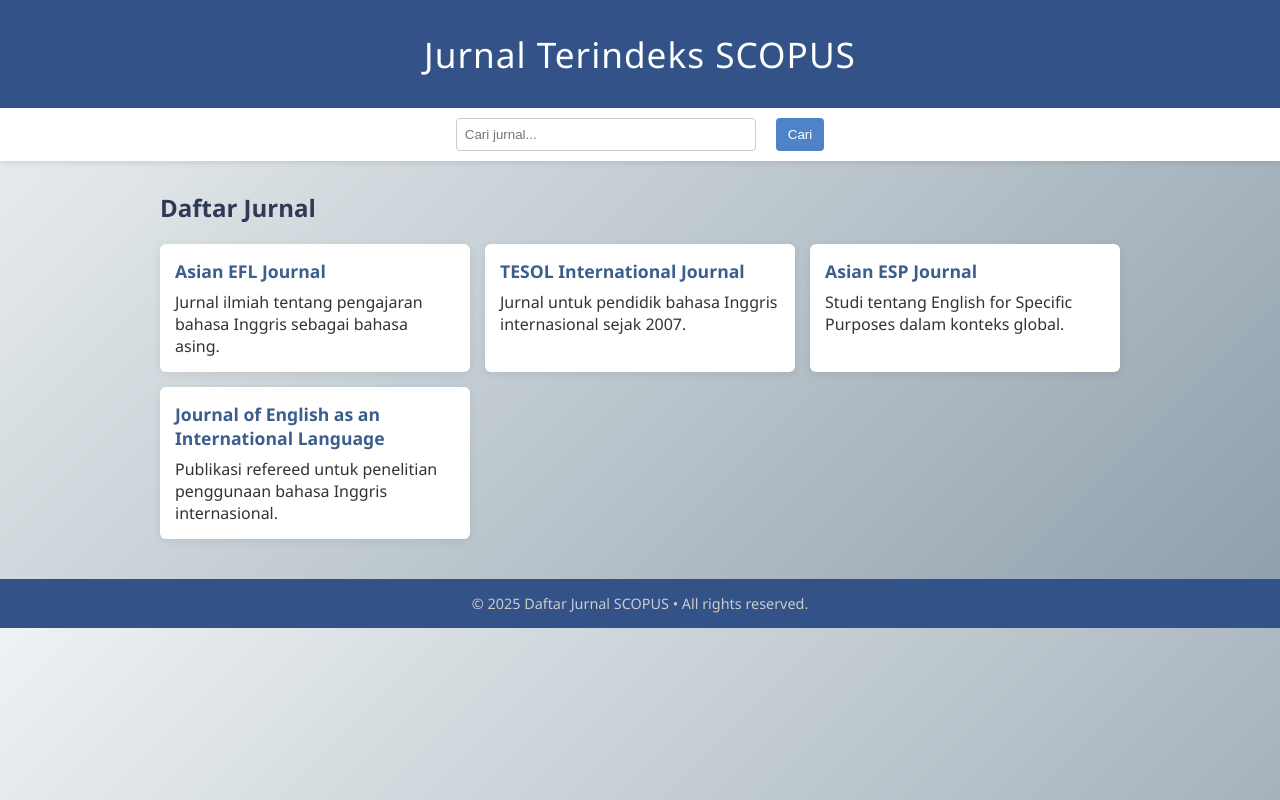
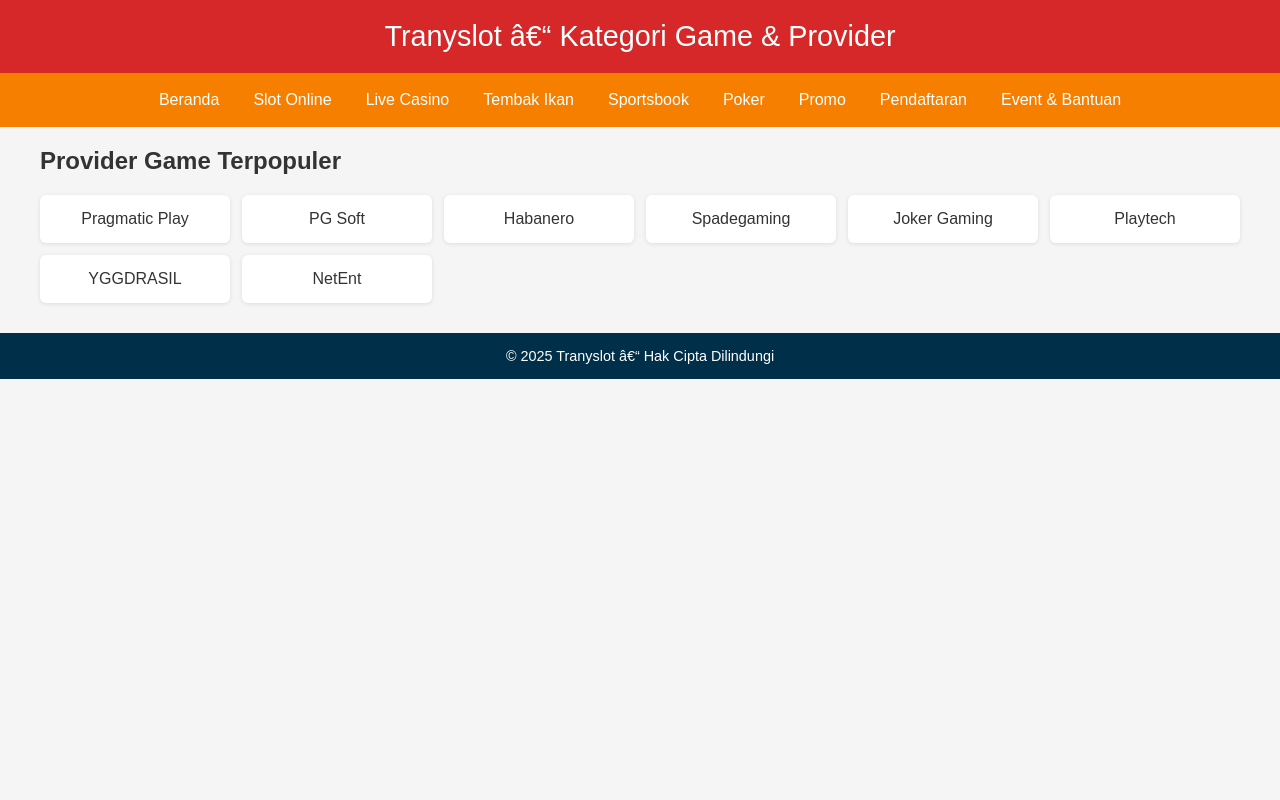
Before and after one commit to reyreygits/DANA-PREMIUM, a plain HTML site: page index.html in a window 1280 px wide. Drawn offline with Linux system fonts and the light colour scheme.

Commit message:
index.html

```diff
--- a/index.html
+++ b/index.html
@@ -1,116 +1,110 @@
 <!DOCTYPE html>
 <html lang="id">
 <head>
-  <meta charset="UTF-8" />
-  <meta name="viewport" content="width=device-width, initial-scale=1" />
-  <title>Daftar Jurnal Terindeks SCOPUS</title>
+  <meta charset="UTF‑8">
+  <meta name="viewport" content="width=device-width, initial-scale=1">
+  <title>Tranyslot – Game Slot Online Asia</title>
   <style>
-    * { margin: 0; padding: 0; box-sizing: border-box; }
     body {
-      font-family: 'Segoe UI', Tahoma, sans-serif;
-      background: linear-gradient(135deg, #eef2f3, #8e9eab);
+      font-family: Arial, sans-serif;
+      background: #f5f5f5;
+      margin: 0;
+      padding: 0;
       color: #333;
     }
     header {
-      background: #325288;
-      color: white;
+      background: #d62828;
+      color: #fff;
+      padding: 20px;
       text-align: center;
-      padding: 30px 0;
-      font-size: 2.2rem;
-      letter-spacing: 1px;
+      font-size: 1.8rem;
     }
     nav {
+      background: #f77f00;
       display: flex;
       justify-content: center;
-      gap: 20px;
-      background: #fff;
-      padding: 10px 0;
-      box-shadow: 0 2px 6px rgba(0,0,0,0.1);
+      flex-wrap: wrap;
+      gap: 10px;
+      padding: 10px;
     }
-    nav input {
-      padding: 8px;
-      border: 1px solid #ccc;
+    nav a {
+      color: white;
+      text-decoration: none;
+      padding: 8px 12px;
       border-radius: 4px;
-      width: 300px;
+      transition: background 0.3s;
     }
-    nav button {
-      padding: 8px 12px;
-      background: #4e83c8;
-      color: #fff;
-      border: none;
-      border-radius: 4px;
-      cursor: pointer;
+    nav a:hover {
+      background: #e85d04;
     }
-    .content {
-      max-width: 1000px;
-      margin: 30px auto;
-      padding: 0 20px;
+    .container {
+      max-width: 1200px;
+      margin: 20px auto;
+      padding: 0 15px;
     }
-    h2 { margin-bottom: 20px; color: #2f3a56; }
-    ul.journal-list {
-      list-style: none;
+    .providers {
       display: grid;
-      grid-template-columns: repeat(auto-fit, minmax(280px, 1fr));
-      gap: 15px;
+      grid-template-columns: repeat(auto-fill, minmax(180px, 1fr));
+      gap: 12px;
     }
-    ul.journal-list li {
+    .provider-card {
       background: #fff;
       padding: 15px;
       border-radius: 6px;
-      box-shadow: 0 2px 10px rgba(0,0,0,0.08);
+      box-shadow: 0 1px 4px rgba(0,0,0,0.1);
+      text-align: center;
+      cursor: pointer;
       transition: transform 0.2s;
     }
-    ul.journal-list li:hover {
+    .provider-card:hover {
       transform: translateY(-5px);
     }
-    ul.journal-list li h3 {
-      color: #3a5f8c;
-      margin-bottom: 8px;
-      font-size: 1.1rem;
-    }
     footer {
-      background: #325288;
-      color: #ccc;
+      background: #003049;
+      color: white;
       text-align: center;
       padding: 15px;
       font-size: 0.9rem;
-      margin-top: 40px;
+      margin-top: 30px;
     }
   </style>
 </head>
 <body>
+
   <header>
-    Jurnal Terindeks SCOPUS
+    Tranyslot – Kategori Game & Provider
   </header>
+
   <nav>
-    <input type="text" placeholder="Cari jurnal..." />
-    <button>Cari</button>
+    <a href="#">Beranda</a>
+    <a href="#">Slot Online</a>
+    <a href="#">Live Casino</a>
+    <a href="#">Tembak Ikan</a>
+    <a href="#">Sportsbook</a>
+    <a href="#">Poker</a>
+    <a href="#">Promo</a>
+    <a href="#">Pendaftaran</a>
+    <a href="#">Event & Bantuan</a>
   </nav>
 
-  <div class="content">
-    <h2>Daftar Jurnal</h2>
-    <ul class="journal-list">
-      <li>
-        <h3>Asian EFL Journal</h3>
-        <p>Jurnal ilmiah tentang pengajaran bahasa Inggris sebagai bahasa asing.</p>
-      </li>
-      <li>
-        <h3>TESOL International Journal</h3>
-        <p>Jurnal untuk pendidik bahasa Inggris internasional sejak 2007.</p>
-      </li>
-      <li>
-        <h3>Asian ESP Journal</h3>
-        <p>Studi tentang English for Specific Purposes dalam konteks global.</p>
-      </li>
-      <li>
-        <h3>Journal of English as an International Language</h3>
-        <p>Publikasi refereed untuk penelitian penggunaan bahasa Inggris internasional.</p>
-      </li>
-    </ul>
+  <div class="container">
+    <h2>Provider Game Terpopuler</h2>
+    <div class="providers">
+      <div class="provider-card">Pragmatic Play</div>
+      <div class="provider-card">PG Soft</div>
+      <div class="provider-card">Habanero</div>
+      <div class="provider-card">Spadegaming</div>
+      <div class="provider-card">Joker Gaming</div>
+      <div class="provider-card">Playtech</div>
+      <div class="provider-card">YGGDRASIL</div>
+      <div class="provider-card">NetEnt</div>
+      <!-- Tambahkan lebih banyak provider sesuai kebutuhan -->
+    </div>
   </div>
 
   <footer>
-    &copy; 2025 Daftar Jurnal SCOPUS • All rights reserved.
+    &copy; 2025 Tranyslot – Hak Cipta Dilindungi
   </footer>
+
 </body>
 </html>
```
